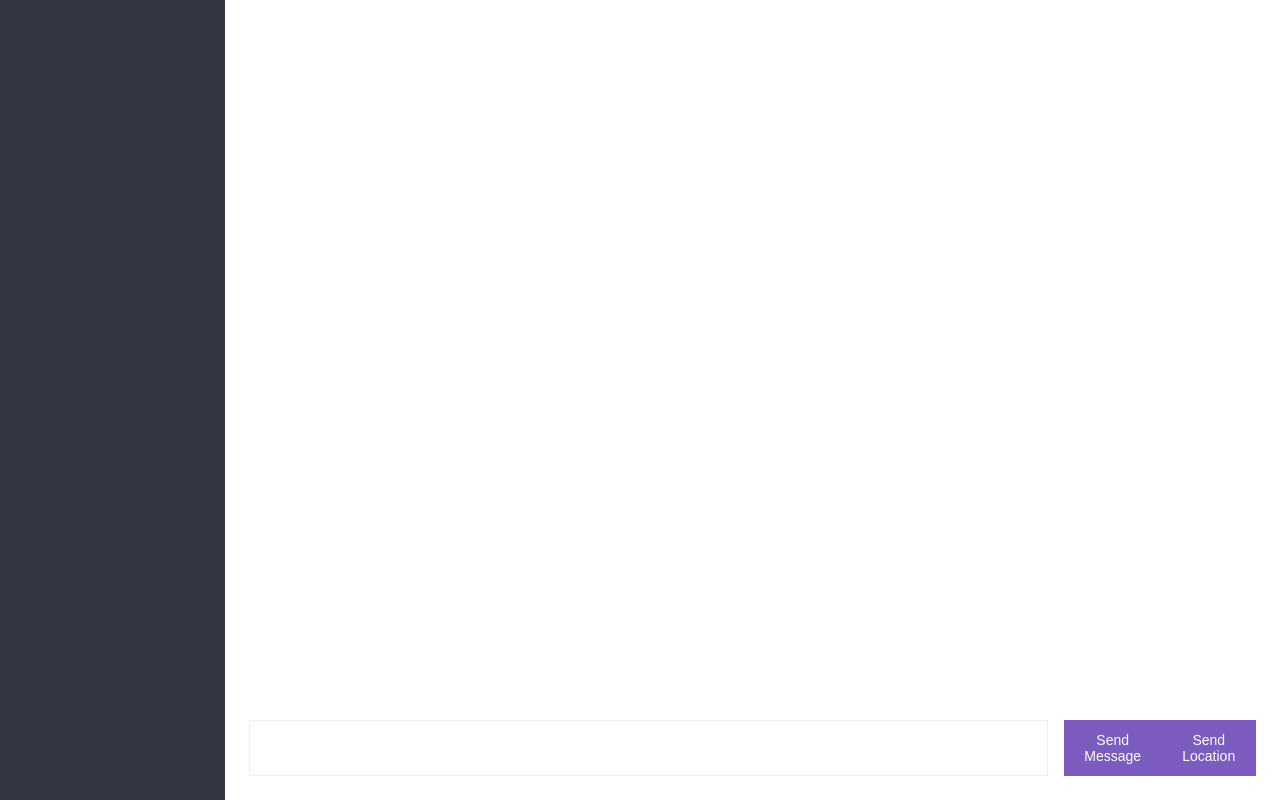
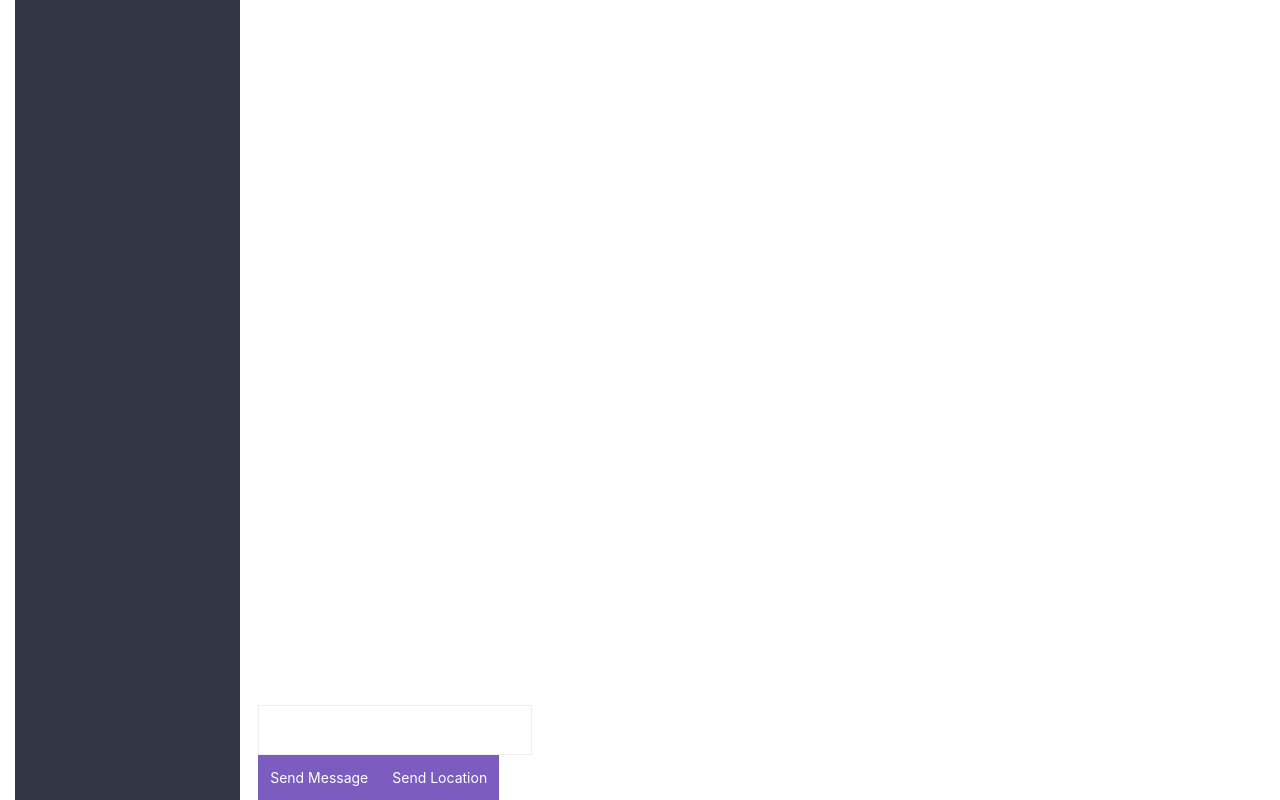
Before and after one commit to Daotechnology/chat-App, a website: page public/chat.html in a window 1280 px wide. Drawn offline with nearby package versions, Linux system fonts and the light colour scheme; no server answers.

Commit message:
Changed Style and Worked On the UI

```diff
--- a/public/chat.html
+++ b/public/chat.html
@@ -5,30 +5,39 @@
     <meta name="viewport" content="width=device-width, initial-scale=1.0">
     <title>Chat App</title>
     <link rel="shortcut icon" href="/img/favicon.png " type="image/x-icon">
-    <link rel="stylesheet" href="css/styles.min.css">
+    <link rel="stylesheet" href="css/styles.css">
 
-    <script src="https://cdn.jsdelivr.net/npm/vue/dist/vue.js"></script>
+    <link rel="stylesheet" href="https://stackpath.bootstrapcdn.com/bootstrap/4.5.2/css/bootstrap.min.css" integrity="sha384-JcKb8q3iqJ61gNV9KGb8thSsNjpSL0n8PARn9HuZOnIxN0hoP+VmmDGMN5t9UJ0Z" crossorigin="anonymous">
     <script src="https://cdnjs.cloudflare.com/ajax/libs/mustache.js/3.0.1/mustache.min.js"></script>
     <script src="https://cdnjs.cloudflare.com/ajax/libs/moment.js/2.22.2/moment.min.js"></script>
     <script src="https://cdnjs.cloudflare.com/ajax/libs/qs/6.6.0/qs.min.js"></script>
 </head>
 <body>
+    <div class="container-fluid">
+    <div class="row">
     <div class="chat">
+        <div class="col-sm-4">
         <div id = "sidebar" class="chat__sidebar">
 
         </div>
+        </div>
+        <!-- <div class="col-sm-8"> -->
         <div class="chat__main">
             <div id="app" class = "chat__messages">
                 <!-- This is Where I want the CHat to show -->
             </div>
             <div class="compose">
                 <input type = "text" name="" id="message" required autocomplete="off" >
-                <button id = 'send' >Send Message</button>
+                <div class = "btn-group">
+                <button class = "" id = 'send' >Send Message</button>
                 <button id = 'sendLocation'>Send Location</button>
+                </div>
             </div>
         </div>
+        <!-- </div> -->
     </div>
-
+    </div>
+    </div>
 <!-- Mustache Template -->
     <script id = "message-template" type = "text/html">
         <div class = "message">
--- a/public/css/styles.css
+++ b/public/css/styles.css
@@ -135,26 +135,26 @@ button:disabled {
 
 /* Message Composition Styles */
 
-.compose {
+/* .compose {
     display: flex;
     flex-shrink: 0;
     margin-top: 16px;
     padding: 24px;
-}
+} */
 
-.compose form {
+/* .compose form {
     display: flex;
     flex-grow: 1;
     margin-right: 16px;
-}
+} */
 
-.compose input {
+/* .compose input {
     border: 1px solid #eeeeee;
     width: 100%;
     padding: 12px;
     margin: 0 16px 0 0;
     flex-grow: 1;
-}
+} */
 
 .compose button {
     font-size: 14px;
```
